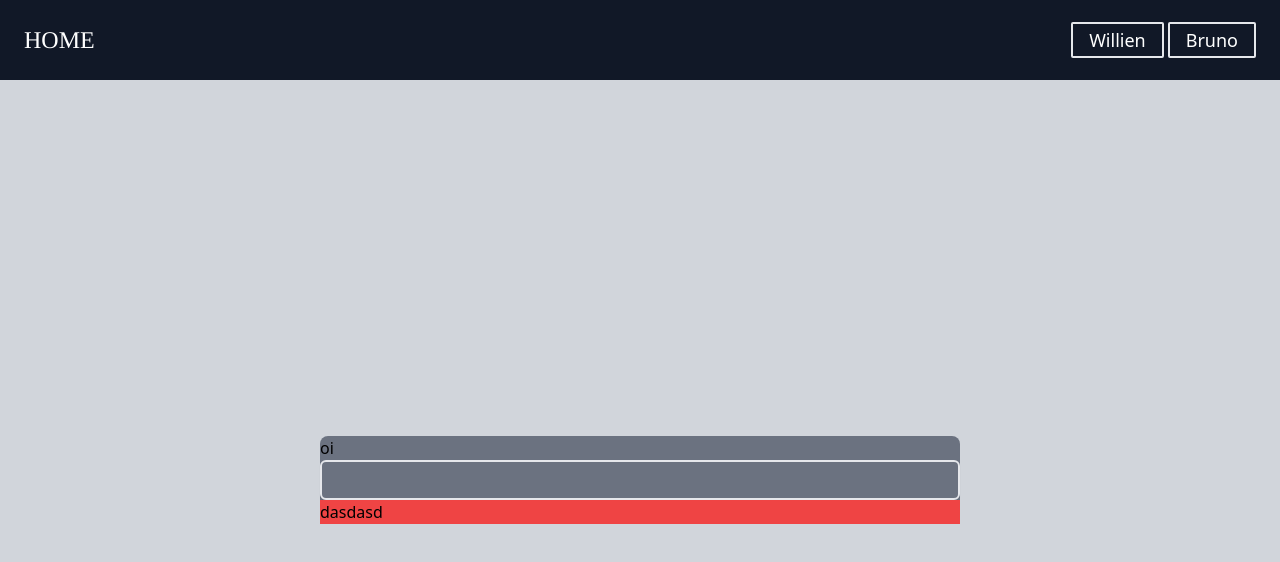
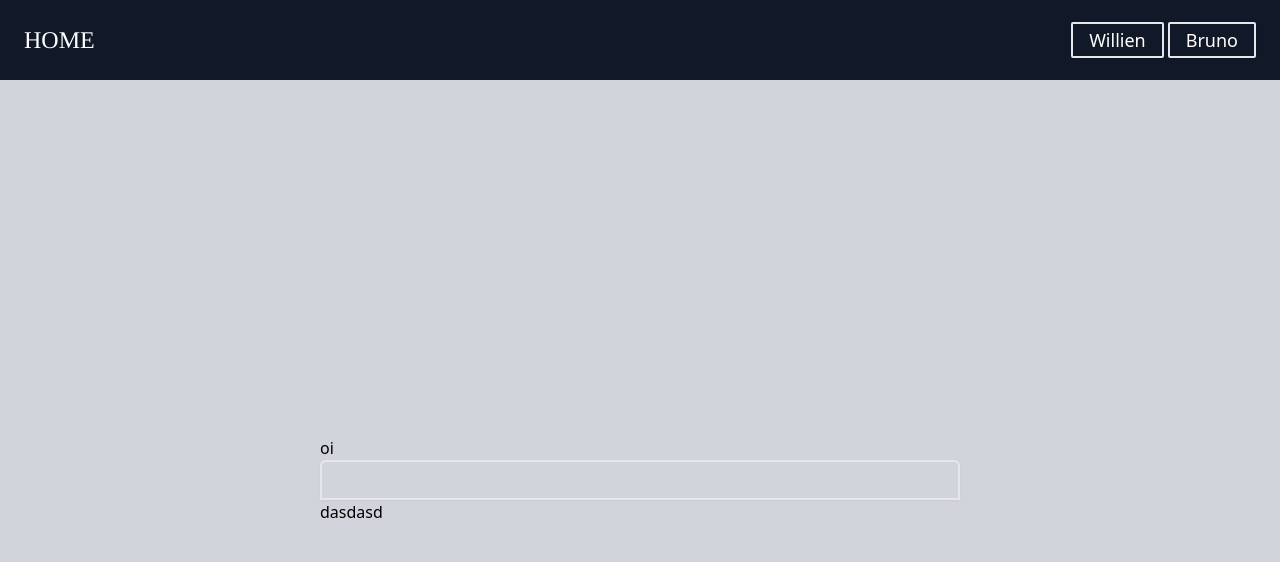
Before and after one commit to indicacode/gbt-fluent2-web, a Next.js app: page / in a window 1280 px wide. Shown: the top 562 px of the page. Built offline with nearby package versions, Linux system fonts and the light colour scheme.

Commit message:
fix input

```diff
--- a/app/page.tsx
+++ b/app/page.tsx
@@ -5,8 +5,8 @@ import {Input} from "@/components/reviewing/input"
 export default function Page() {
     return (
         <div className="flex justify-center items-center w-full min-h-screen bg-gray-300">
-            <div className="w-1/2 h-1/2 bg-gray-500 rounded-[8px]">
-      <Input subtext={"dasdasd"} subtextClasses={"bg-red-500"} placeholderClasses={"bg-gray-100"} placeholderText="oi"/>
+            <div className="w-1/2 h-1/2  rounded-[8px]">
+      <Input subtext={"dasdasd"} subtextClasses={""} placeholderClasses={"bg-gray-100"} placeholderText="oi"/>
             </div>
         </div>
     )
--- a/components/reviewing/input.tsx
+++ b/components/reviewing/input.tsx
@@ -4,10 +4,11 @@ import {tv} from "tailwind-variants";
 
 const inputVariants = tv(
     {
-    base:"flex  w-full rounded-md  bg-transparent px-4 py-2 text-sm shadow-sm transition-colors  file:border-0 file:bg-transparent file:text-sm file:font-medium  disabled:cursor-not-allowed disabled:opacity-50 dark:border-slate-800 dark:placeholder:text-slate-400 ",
+    base:"flex  w-full rounded-md  bg-transparent px-4 py-2 text-sm shadow-sm transition-colors outline-black file:bg-transparent file:text-sm file:font-medium  disabled:cursor-not-allowed disabled:opacity-50  dark:placeholder:text-slate-400 \",\n" +
+        "        variants: {file:bg-transparent file:text-sm file:font-medium  disabled:cursor-not-allowed disabled:opacity-50  dark:placeholder:text-slate-400 ",
         variants: {
             variant: {
-                default:"flex  w-full   bg-transparent px-2 border-t-2 border-l-2 border-r-2 border-b-2 focus:border-b-blue-500 focus:border-b-[2px] hover:border-b-[2px] hover:border-b-blue-500 text-sm shadow-sm transition-colors "
+                default:"flex  w-full active:border-t-black active:border-l-black active:border-r-black   bg-transparent px-4 py-2 focus:border-r-2 border-l-2 border-r-2 border-t-2 border-b-2  rounded-br-none rounded-bl-none  active:border-b-blue-500  hover:border-b-blue-500 text-sm shadow-sm transition-colors "
             }
 
         },
@@ -21,7 +22,7 @@ const inputVariants = tv(
 const Input = React.forwardRef(({subtextClasses, className,placeholderClasses, placeholderText,subtext, type,variant, ...props }, ref) => {
     return (
         (
-            <div className={"flex   flex-col"}>
+            <div className={"flex flex-col"}>
                 <h2 className={" text-black  py-1"+placeholderClasses}>{placeholderText}</h2>
                 <input
                     type={type}
```
